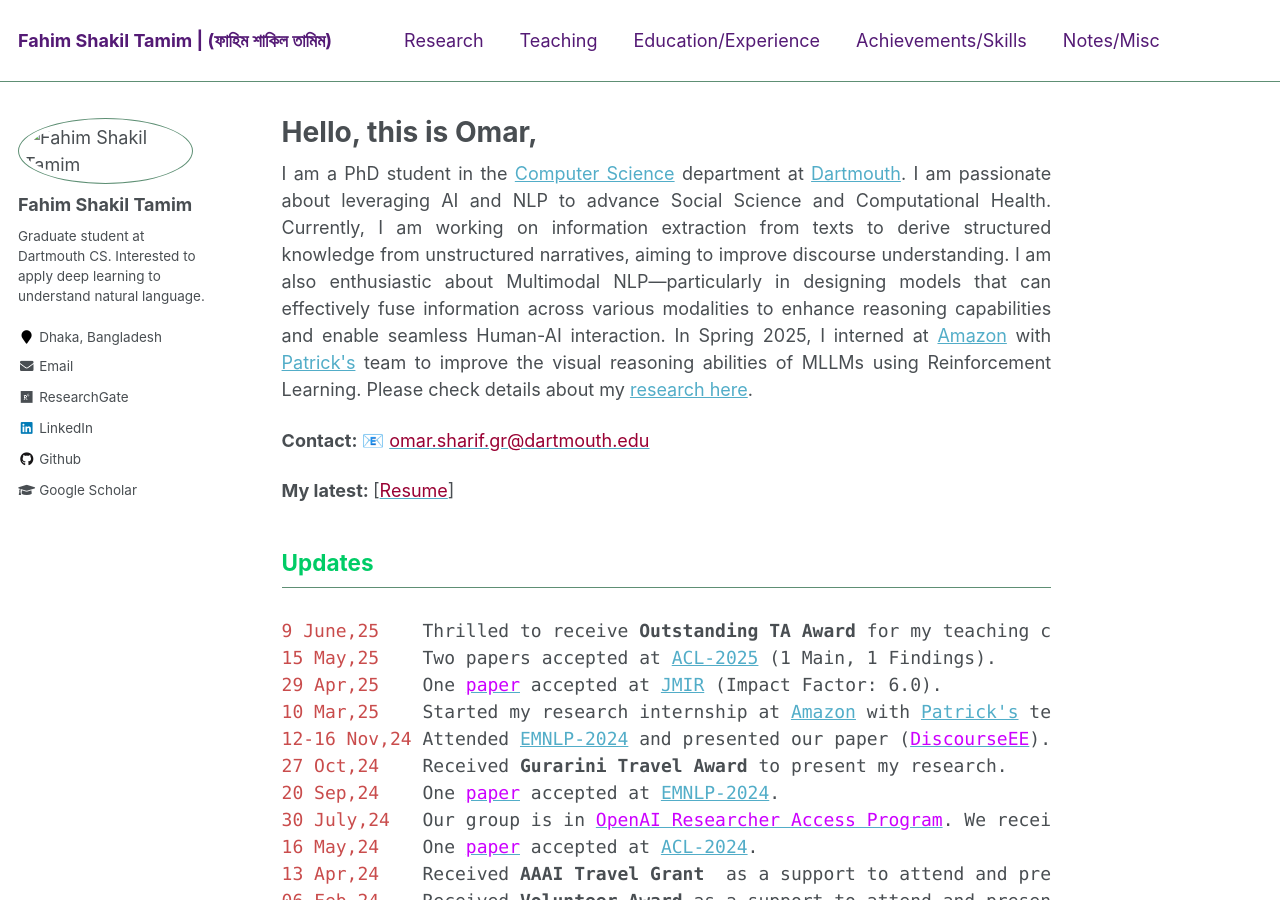
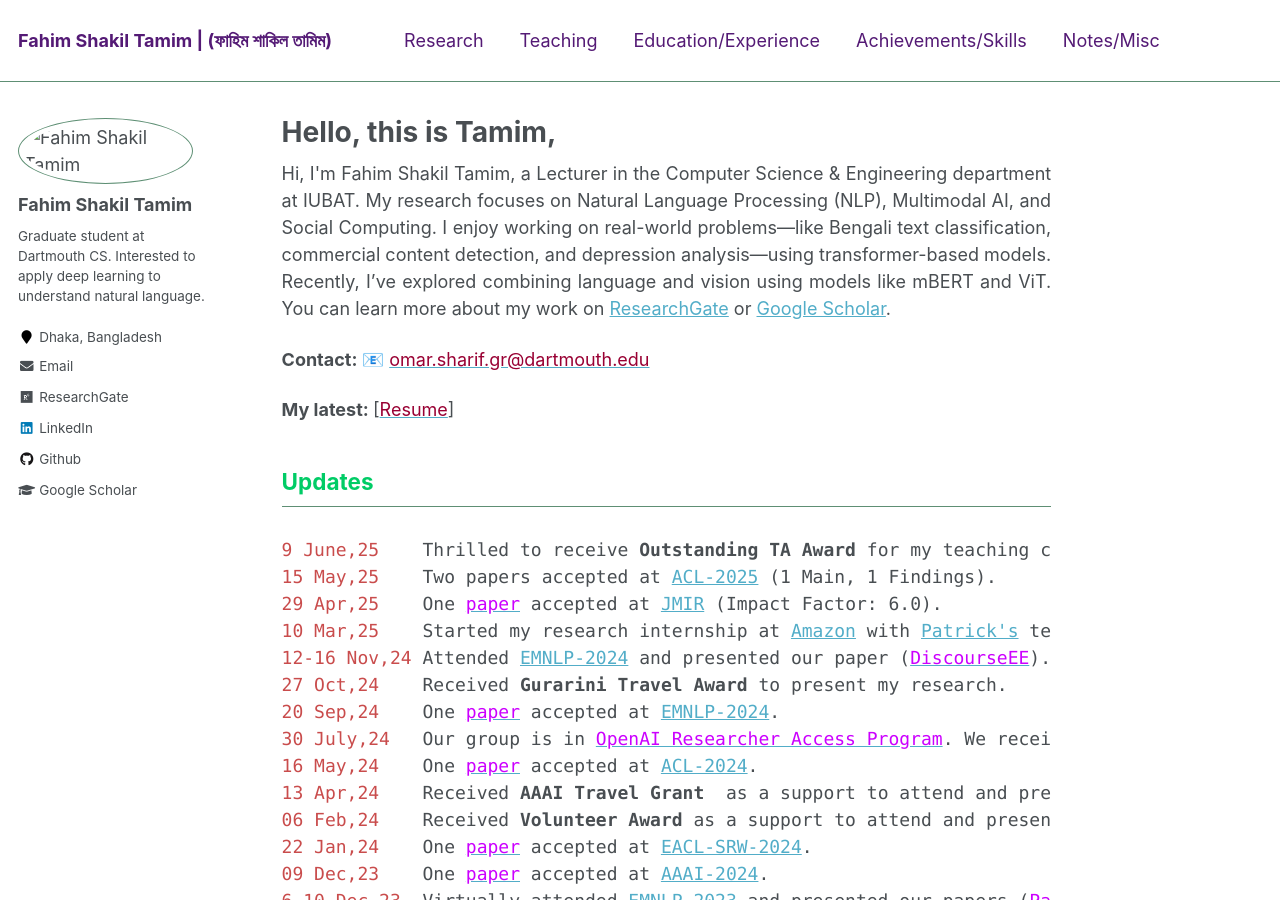
Before and after one commit to A-l-v-e-e/A-l-v-e-e.github.io, a Jekyll site: the page built from _pages/about.md, in a window 1280 px wide and 900 px high. Built offline with Jekyll 4.4.1, drawn with Linux system fonts in a browser that asks for light colours.

Commit message:
Update about.md

```diff
--- a/_pages/about.md
+++ b/_pages/about.md
@@ -1,6 +1,6 @@
 ---
 permalink: /
-title: "Hello, this is Omar,"
+title: "Hello, this is Tamim,"
 excerpt: "About me"
 
 ---
@@ -16,9 +16,7 @@ redirect_from:
   - /about.html
 -->
 
-<p align="justify">
-I am a PhD student in the <a href="https://web.cs.dartmouth.edu/">Computer Science</a>  department at <a href="https://home.dartmouth.edu/">Dartmouth</a>. I am passionate about leveraging AI and NLP to advance Social Science and Computational Health. Currently, I am working on information extraction from texts to derive structured knowledge from unstructured narratives, aiming to improve discourse understanding. I am also enthusiastic about Multimodal NLP—particularly in designing models that can effectively fuse information across various modalities to enhance reasoning capabilities and enable seamless Human-AI interaction. In Spring 2025, I interned at <a href="https://aws.amazon.com/quicksight/q/">Amazon</a> with <a href="https://ngpatrick.com/">Patrick's</a> team to improve the visual reasoning abilities of MLLMs using Reinforcement Learning. Please check details about my <a href="https://omar-sharif.github.io/research/">research here</a>.
-</p>
+<p align="justify"> Hi, I'm Fahim Shakil Tamim, a Lecturer in the Computer Science & Engineering department at IUBAT. My research focuses on Natural Language Processing (NLP), Multimodal AI, and Social Computing. I enjoy working on real-world problems—like Bengali text classification, commercial content detection, and depression analysis—using transformer-based models. Recently, I’ve explored combining language and vision using models like mBERT and ViT. You can learn more about my work on <a href="https://www.researchgate.net/profile/Fahim-Tamim-3">ResearchGate</a> or <a href="https://scholar.google.com/citations?user=35u_dC4AAAAJ">Google Scholar</a>. </p>
 
 <!-- <p align="justify">
 Previously, I earned my M.Sc. and B.Sc. in Computer Science and Engineering from CUET under the supervision of <a href="https://scholar.google.com/citations?user=srYxYhcAAAAJ&hl=en&authuser=2"> Dr. Moshiul Hoque</a> as a member of the CUET NLP Lab. Besides research, I love to work with Data structures and Algorithms. Throughout my academic career, I have participated in ICPC, NCPC, and numerous national-level programming contest.
```
